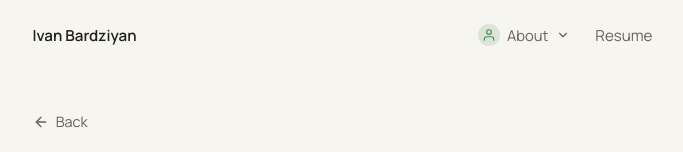
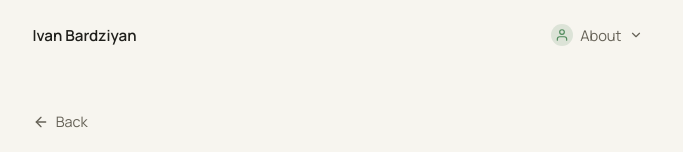
Before and after one commit to ivanbard/my-portfolio, a React (Vite) app: page /about in a window 1280 px wide. Shown: the top 152 px of the page, without its empty margins (290-973 px from the left). Built offline with nearby package versions, Linux system fonts and the light colour scheme.

Commit message:
relocated resume button

```diff
--- a/src/components/LandingPage.jsx
+++ b/src/components/LandingPage.jsx
@@ -56,6 +56,9 @@ export default function LandingPage() {
           <a href="https://linkedin.com/in/ivanbardziyan" target="_blank" rel="noreferrer" className="home-social-link">
             LinkedIn
           </a>
+          <a href="/resume.pdf" target="_blank" rel="noreferrer" className="home-social-link">
+            Resume
+          </a>
         </div>
       </div>
     </section>
--- a/src/components/Navbar.jsx
+++ b/src/components/Navbar.jsx
@@ -97,10 +97,6 @@ export default function Navbar() {
               </div>
             )}
           </div>
-
-          <a href="/resume.pdf" className="nav-resume-link" target="_blank" rel="noreferrer">
-            Resume
-          </a>
         </div>
       </div>
     </nav>
--- a/src/styles/Navbar.css
+++ b/src/styles/Navbar.css
@@ -111,15 +111,6 @@
   color: var(--section-accent);
 }
 
-.nav-resume-link {
-  color: var(--muted);
-  font-size: 0.95rem;
-}
-
-.nav-resume-link:hover {
-  color: var(--text);
-}
-
 @media (max-width: 720px) {
   .navbar-container {
     width: min(calc(100% - 1.5rem), var(--content-max));
```
